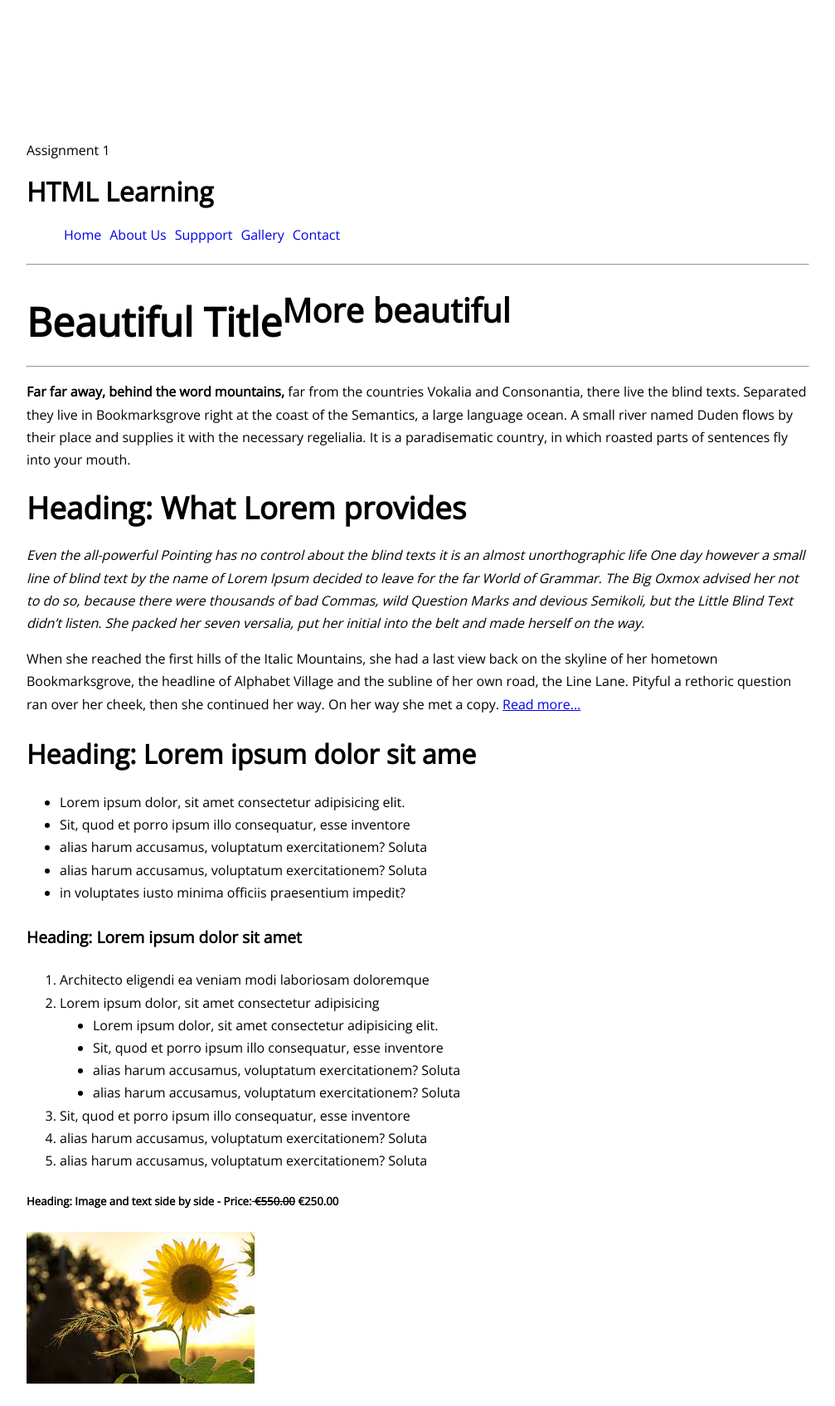
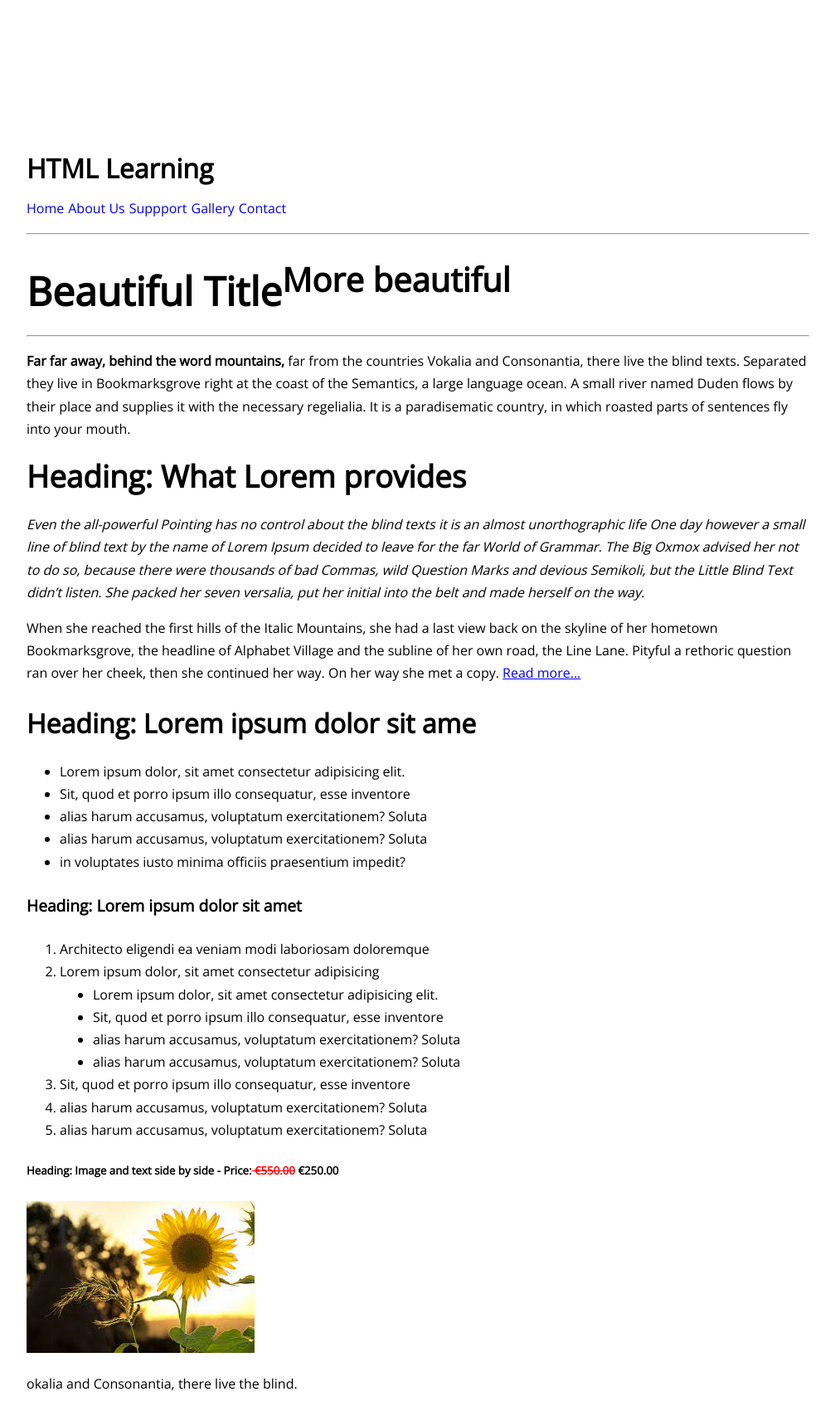
Before and after one commit to tsabudh/internship, a PHP site: page /htmlcss/assignment-01/index.html in a window 1280 px wide. Shown: the top 1695 px of the page at 83% size, without its empty margins (136-1143 px from the left). Run offline with PHP 8.4, Linux system fonts and the light colour scheme.

Commit message:
new demo of assignment 1

```diff
--- a/htmlcss/assignment-01/css/assign01.css
+++ b/htmlcss/assignment-01/css/assign01.css
@@ -7,6 +7,9 @@
 }
 body {
   padding: 10rem;
+}
+del {
+  color: red;
 }
 *:link {
   text-decoration: none;
@@ -50,10 +53,12 @@
 .header__navigation__ul {
   list-style-type: none;
   display: flex;
+  padding: 0;
+  /* where do the padding automatically comes from  */
 }
 .header__navigation__ul li {
   /* float: left; */
-  margin: 5px;
+  margin-right: 5px;
 }
 .header__navigation {
   display: block;
--- a/htmlcss/assignment-01/index.html
+++ b/htmlcss/assignment-01/index.html
@@ -5,7 +5,7 @@
     <meta charset="UTF-8">
     <meta http-equiv="X-UA-Compatible" content="IE=edge">
     <meta name="viewport" content="width=device-width, initial-scale=1.0">
-    <link rel="stylesheet" href="/htmlcss/assignment-01/css/assign01.css"
+    <link rel="stylesheet" href="/htmlcss/assignment-01/css/assign01.css">
           <title>Assignment 1</title>
 </head>
 
```
Also changed, not shown: index.html (+5 -4 lines).
